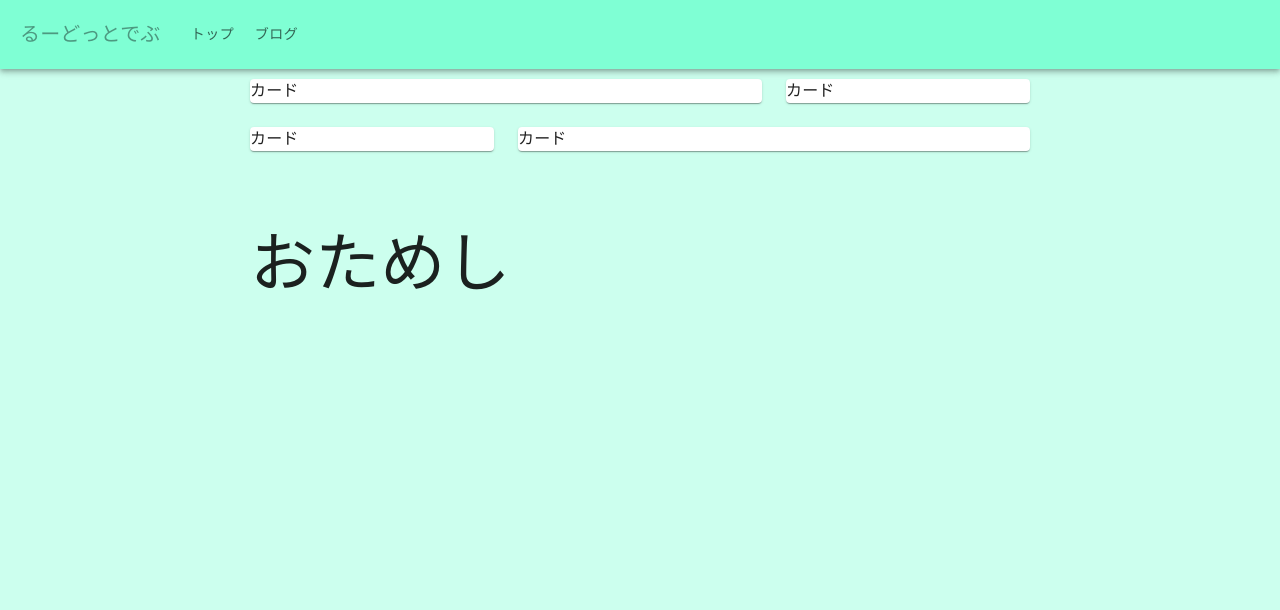
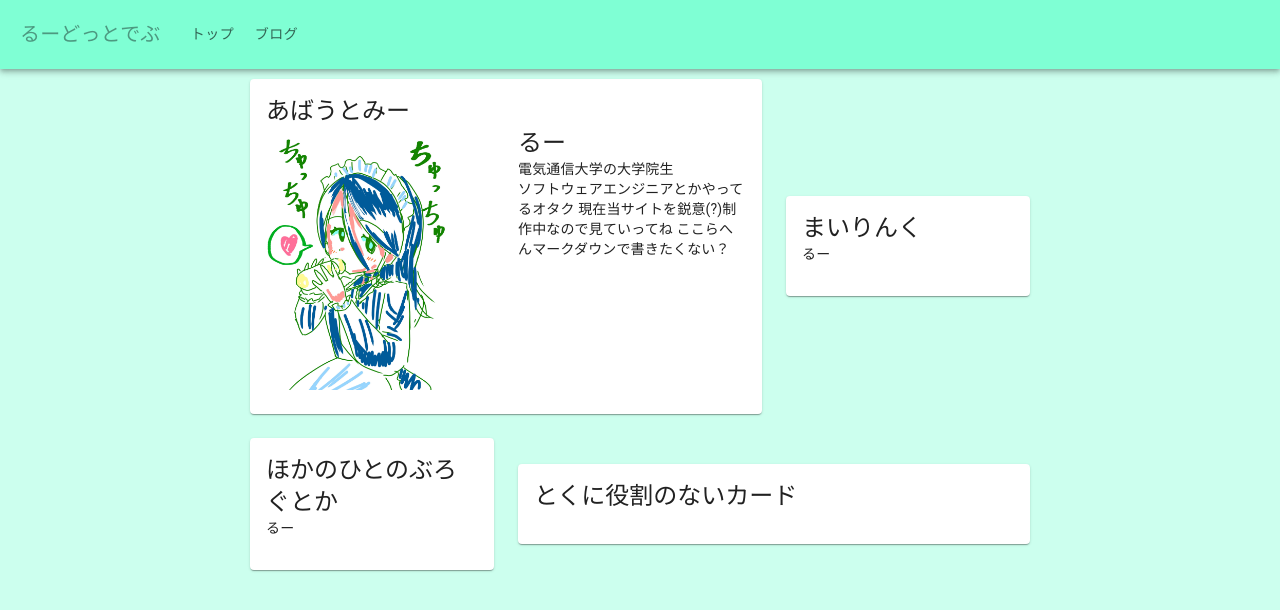
Before and after one commit to ruu413/next-page, a Next.js app: page / in a window 1280 px wide. Shown: the top 610 px of the page. Built offline with nearby package versions, Linux system fonts and the light colour scheme.

Commit message:
add profile image

```diff
--- a/pages/index.tsx
+++ b/pages/index.tsx
@@ -1,25 +1,23 @@
-import type { NextPage } from "next";
-import Head from "next/head";
-import Image from "next/image";
-import React from "react";
-import styles from "../styles/Home.module.css";
-import { AppBar, Toolbar, Typography, Grid, Card, Container } from "@mui/material";
-import ResponsiveAppBar from "../src/resposiveAppbar";
+import type { NextPage } from "next"
+import Head from "next/head"
+import { Image } from "../src/image"
+import React from "react"
+import styles from "../styles/Home.module.css"
+import {
+  AppBar,
+  Toolbar,
+  Typography,
+  Grid,
+  Card,
+  CardContent,
+  CardActions,
+  Container,
+} from "@mui/material"
+import ResponsiveAppBar from "../src/resposiveAppbar"
 const Home: NextPage = () => {
   return (
     <React.Fragment>
       <header>
-        {/*<AppBar className="a" position="static">
-          <Toolbar>
-            <Grid></Grid>
-            <Typography>るーどっとでぶ</Typography>
-
-          <nav style={{marginLeft:"80%"}}>
-            <a>top</a>
-            <a>post</a>
-          </nav>
-          </Toolbar>
-  </AppBar>*/}
         <ResponsiveAppBar></ResponsiveAppBar>
       </header>
       <main
@@ -33,22 +31,76 @@ const Home: NextPage = () => {
           alignItems="center"
         >
           <Grid item xs={8} md={8}>
-            <Card>カード</Card>
+            <Card>
+              <CardContent>
+                <Typography variant="h5" component="div">
+                  あばうとみー
+                </Typography>
+                <Grid
+                  container
+                  columns={{ xs: 4, sm: 8, md: 12 }}
+                  spacing={{ xs: 2, md: 3 }}
+                >
+                  <Grid item xs={4} sm={3} md={5}>
+                    <Image
+                      src={"/ruu_icon.jpg"}
+                      style={{ width: 300, height: 300 }}
+                    />
+                  </Grid>
+                  <Grid item xs={4} sm={1} md={1}></Grid>
+                  <Grid item xs={4} sm={4} md={6}>
+                    <Typography variant="h5" component="div">
+                      るー
+                    </Typography>
+
+                    <Typography variant="body2" component="div">
+                      電気通信大学の大学院生
+                      <br />
+                      ソフトウェアエンジニアとかやってるオタク
+                      現在当サイトを鋭意(?)制作中なので見ていってね
+                      ここらへんマークダウンで書きたくない？
+                    </Typography>
+                  </Grid>
+                </Grid>
+              </CardContent>
+            </Card>
           </Grid>
           <Grid item xs={4}>
-            <Card>カード</Card>
+            <Card>
+              <CardContent>
+                <Typography variant="h5" component="div">
+                  まいりんく
+                </Typography>
+                <Typography variant="body2">るー</Typography>
+              </CardContent>
+              <CardActions></CardActions>
+            </Card>
           </Grid>
           <Grid item xs={4}>
-            <Card>カード</Card>
+            <Card>
+              <CardContent>
+                <Typography variant="h5" component="div">
+                  ほかのひとのぶろぐとか
+                </Typography>
+                <Typography variant="body2">るー</Typography>
+              </CardContent>
+              <CardActions></CardActions>
+            </Card>
           </Grid>
           <Grid item xs={8}>
-            <Card>カード</Card>
+            <Card>
+              <CardContent>
+                <Typography variant="h5" component="div">
+                  とくに役割のないカード
+                </Typography>
+              </CardContent>
+              <CardActions></CardActions>
+            </Card>
           </Grid>
         </Grid>
-        <p style={{ fontSize: 65 }}>おためし</p>
       </main>
     </React.Fragment>
-  );
-};
+  )
+}
 
-export default Home;
+export default Home
--- a/src/createEmotionCache.ts
+++ b/src/createEmotionCache.ts
@@ -1,7 +1,7 @@
-import createCache from '@emotion/cache';
+import createCache from "@emotion/cache";
 
 // prepend: true moves MUI styles to the top of the <head> so they're loaded first.
 // It allows developers to easily override MUI styles with other styling solutions, like CSS modules.
 export default function createEmotionCache() {
-  return createCache({ key: 'css', prepend: true });
+  return createCache({ key: "css", prepend: true });
 }
--- /dev/null
+++ b/src/image.tsx
@@ -0,0 +1,38 @@
+import styled from "styled-components"
+import NextImage from "next/image"
+import { ImageProps } from "next/dist/client/image"
+import React, { CSSProperties } from "react"
+
+const ImageWrapper = styled.div`
+  > span {
+    position: unset !important;
+    height: 100%;
+  }
+`
+
+const InnerImage = styled(NextImage)`
+  object-fit: contain;
+  width: auto !important;
+  position: relative !important;
+  height: 100% !important;
+`
+interface StyleProp {
+  style: CSSProperties
+}
+type ImagePropsWithStyle = ImageProps & StyleProp
+
+// https://github.com/vercel/next.js/discussions/18739#discussioncomment-344932
+// https://stackoverflow.com/a/65134645/8777320
+export const Image: React.FC<ImagePropsWithStyle> = ({
+  style,
+  className,
+  ...props
+}) => {
+  return (
+    <div className={className}>
+      <ImageWrapper>
+        <InnerImage {...props} layout="fill" />
+      </ImageWrapper>
+    </div>
+  )
+}
--- a/src/resposiveAppbar.js
+++ /dev/null
@@ -1,91 +0,0 @@
-import * as React from 'react';
-import AppBar from '@mui/material/AppBar';
-import Box from '@mui/material/Box';
-import Toolbar from '@mui/material/Toolbar';
-import IconButton from '@mui/material/IconButton';
-import Typography from '@mui/material/Typography';
-import Menu from '@mui/material/Menu';
-import MenuIcon from '@mui/icons-material/Menu';
-import Container from '@mui/material/Container';
-import Avatar from '@mui/material/Avatar';
-import Button from '@mui/material/Button';
-import Tooltip from '@mui/material/Tooltip';
-import MenuItem from '@mui/material/MenuItem';
-
-const pages = ['トップ', 'ブログ'];
-
-const ResponsiveAppBar = () => {
-  const [anchorElNav, setAnchorElNav] = React.useState(null);
-
-  const handleOpenNavMenu = (event) => {
-    setAnchorElNav(event.currentTarget);
-  };
-  const handleCloseNavMenu = () => {
-    setAnchorElNav(null);
-  };
-
-  return (
-    <AppBar position="sticky" style={{backgroundColor:"aquamarine", color:"#4d9980"}}>
-        <Toolbar disableGutters>
-          <Typography
-            variant="h6"
-            noWrap
-            component="div"
-            sx={{ mr: "20px", ml: "20px", display: { xs: 'flex', md: 'flex' } }}
-          >
-            るーどっとでぶ
-          </Typography>
-
-          <Box sx={{ flexGrow: 1, display: {xs:"flex", md: 'none' } }}>
-            <IconButton
-              size="large"
-              aria-label="account of current user"
-              aria-controls="menu-appbar"
-              aria-haspopup="true"
-              onClick={handleOpenNavMenu}
-              color="inherit"
-              style={{marginLeft:"auto"}}
-            >
-              <MenuIcon />
-            </IconButton>
-            <Menu
-              id="menu-appbar"
-              anchorEl={anchorElNav}
-              anchorOrigin={{
-                vertical: 'bottom',
-                horizontal: 'left',
-              }}
-              keepMounted
-              transformOrigin={{
-                vertical: 'top',
-                horizontal: 'left',
-              }}
-              open={Boolean(anchorElNav)}
-              onClose={handleCloseNavMenu}
-              sx={{
-                display: { xs: 'flex', md: 'none' },
-              }}
-            >
-              {pages.map((page) => (
-                <MenuItem key={page} onClick={handleCloseNavMenu}>
-                  <Typography textAlign="center">{page}</Typography>
-                </MenuItem>
-              ))}
-            </Menu>
-          </Box>
-          <Box sx={{ flexGrow: 1, display: { xs: 'none', md: 'flex' } }}>
-            {pages.map((page) => (
-              <Button
-                key={page}
-                onClick={handleCloseNavMenu}
-                sx={{ my: 2, color: '#336655', display: 'block' }}
-              >
-                {page}
-              </Button>
-            ))}
-          </Box>
-        </Toolbar>
-    </AppBar>
-  );
-};
-export default ResponsiveAppBar;
--- /dev/null
+++ b/src/resposiveAppbar.tsx
@@ -0,0 +1,94 @@
+import * as React from "react";
+import AppBar from "@mui/material/AppBar";
+import Box from "@mui/material/Box";
+import Toolbar from "@mui/material/Toolbar";
+import IconButton from "@mui/material/IconButton";
+import Typography from "@mui/material/Typography";
+import Menu from "@mui/material/Menu";
+import MenuIcon from "@mui/icons-material/Menu";
+import Container from "@mui/material/Container";
+import Avatar from "@mui/material/Avatar";
+import Button from "@mui/material/Button";
+import Tooltip from "@mui/material/Tooltip";
+import MenuItem from "@mui/material/MenuItem";
+
+const pages = ["トップ", "ブログ"];
+
+const ResponsiveAppBar = () => {
+  const [anchorElNav, setAnchorElNav] = React.useState(null);
+
+  const handleOpenNavMenu = (event: any) => {
+    setAnchorElNav(event.currentTarget);
+  };
+  const handleCloseNavMenu = () => {
+    setAnchorElNav(null);
+  };
+
+  return (
+    <AppBar
+      position="sticky"
+      style={{ backgroundColor: "aquamarine", color: "#4d9980" }}
+    >
+      <Toolbar disableGutters>
+        <Typography
+          variant="h6"
+          noWrap
+          component="div"
+          sx={{ mr: "20px", ml: "20px", display: { xs: "flex", md: "flex" } }}
+        >
+          るーどっとでぶ
+        </Typography>
+
+        <Box sx={{ flexGrow: 1, display: { xs: "flex", md: "none" } }}>
+          <IconButton
+            size="large"
+            aria-label="account of current user"
+            aria-controls="menu-appbar"
+            aria-haspopup="true"
+            onClick={handleOpenNavMenu}
+            color="inherit"
+            style={{ marginLeft: "auto" }}
+          >
+            <MenuIcon />
+          </IconButton>
+          <Menu
+            id="menu-appbar"
+            anchorEl={anchorElNav}
+            anchorOrigin={{
+              vertical: "bottom",
+              horizontal: "left",
+            }}
+            keepMounted
+            transformOrigin={{
+              vertical: "top",
+              horizontal: "left",
+            }}
+            open={Boolean(anchorElNav)}
+            onClose={handleCloseNavMenu}
+            sx={{
+              display: { xs: "flex", md: "none" },
+            }}
+          >
+            {pages.map((page) => (
+              <MenuItem key={page} onClick={handleCloseNavMenu}>
+                <Typography textAlign="center">{page}</Typography>
+              </MenuItem>
+            ))}
+          </Menu>
+        </Box>
+        <Box sx={{ flexGrow: 1, display: { xs: "none", md: "flex" } }}>
+          {pages.map((page) => (
+            <Button
+              key={page}
+              onClick={handleCloseNavMenu}
+              sx={{ my: 2, color: "#336655", display: "block" }}
+            >
+              {page}
+            </Button>
+          ))}
+        </Box>
+      </Toolbar>
+    </AppBar>
+  );
+};
+export default ResponsiveAppBar;
```
Also changed, not shown: package.json (+10 -3 lines), pages/_app.tsx (+13 -13 lines), src/theme.ts (+7 -7 lines), public/ruu_icon.jpg (added), 1 other file (tests, documents, lock files or other folders).
